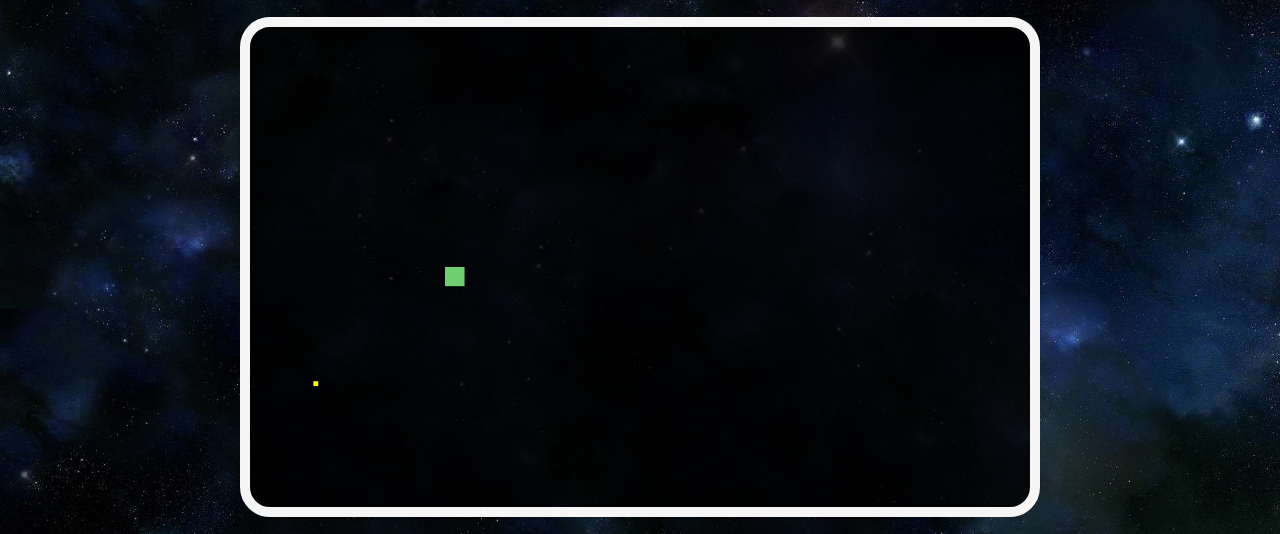
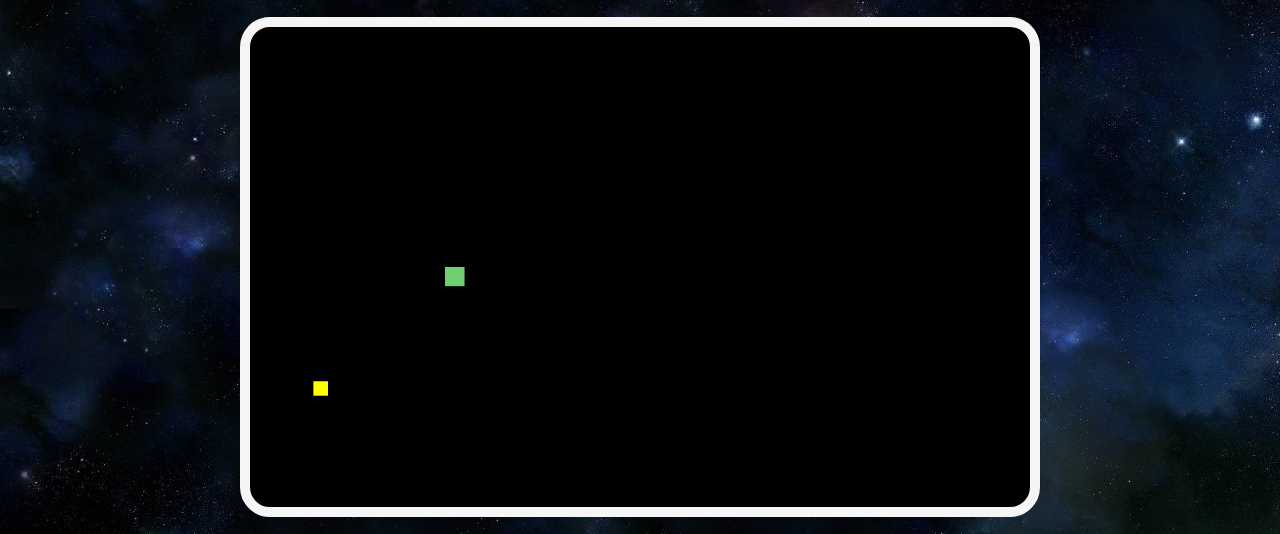
Before and after one commit to jamespanter/snake, a plain HTML site: page index.html in a window 1280 px wide. Shown: the part 118-652 px from the top of the page. Drawn offline with Linux system fonts and the light colour scheme.

Commit message:
Styling and logic cleanup

```diff
--- a/snake.js
+++ b/snake.js
@@ -1,22 +1,27 @@
 const canvas = document.getElementById("snake-container"),
   ctx = canvas.getContext("2d");
-let snakeX, snakeY;
-let score = 0;
-let arrayOfSnakeXCoords = [];
-let arrayOfSnakeYCoords = [];
-let arrayOfNodeXCoords = [];
-let arrayOfNodeYCoords = [];
-let d = 1;
-let direction;
+let snakeX,
+  snakeY,
+  direction,
+  score = 0,
+  arrayOfSnakeXCoords = [],
+  arrayOfSnakeYCoords = [],
+  arrayOfNodeXCoords = [],
+  arrayOfNodeYCoords = [],
+  d = 1;
 
 const newGame = () => {
   resetScore();
+  resetSnakePositionAndDirection();
+  clearCanvas();
+  createNode();
+  moveSnake();
+};
+
+const resetSnakePositionAndDirection = () => {
   snakeX = 200;
   snakeY = 250;
   direction = 0;
-  clearCanvas();
-  createNode();
-  moveSnake();
 };
 
 const clearCanvas = () => {
@@ -26,17 +31,17 @@ const clearCanvas = () => {
 const createNode = () => {
   let x = Math.floor(Math.random() * canvas.width),
     y = Math.floor(Math.random() * canvas.height);
-  if (x > canvas.width) {
-    x = canvas.width - 20;
+  if (x > canvas.width - 35) {
+    x = canvas.width - 35;
   }
-  if (y > canvas.height) {
-    y = canvas.height - 20;
+  if (y > canvas.height - 35) {
+    y = canvas.height - 35;
   }
   arrayOfNodeXCoords.push(x);
   arrayOfNodeYCoords.push(y);
   // console.log("Node X: " + arrayOfNodeXCoords, "Node Y: " + arrayOfNodeYCoords);
   ctx.fillStyle = "yellow";
-  ctx.fillRect(x, y, 5, 5);
+  ctx.fillRect(x, y, 15, 15);
 };
 
 const resetScore = () => {
@@ -57,8 +62,8 @@ const checkLose = () => {
 
 const moveSnake = () => {
   checkLose();
-  // console.log("x: " + arrayOfSnakeXCoords, "y: " + arrayOfSnakeYCoords);
-  ctx.clearRect(arrayOfSnakeXCoords[0], arrayOfSnakeYCoords[0], 20, 20);
+  console.log("x: " + arrayOfSnakeXCoords, "y: " + arrayOfSnakeYCoords);
+  ctx.clearRect(arrayOfSnakeXCoords[0] - 1, arrayOfSnakeYCoords[0] - 1, 21, 21);
   arrayOfSnakeYCoords.splice(0, 1);
   arrayOfSnakeXCoords.splice(0, 1);
   ctx.fillStyle = "rgb(111, 206, 111)";
@@ -95,9 +100,9 @@ const checkWin = (snakeX, snakeY) => {
   let snakeYStart = snakeY;
   let snakeYEnd = snakeY + 20;
   let nodeXStart = nodeX;
-  let nodeXEnd = nodeX + 5;
+  let nodeXEnd = nodeX + 15;
   let nodeYStart = nodeY;
-  let nodeYEnd = nodeY + 5;
+  let nodeYEnd = nodeY + 15;
   if (
     nodeXStart >= snakeXStart &&
     nodeXEnd <= snakeXEnd &&
@@ -106,6 +111,14 @@ const checkWin = (snakeX, snakeY) => {
   ) {
     addScore();
     createNode();
+  } else {
+    ctx.fillStyle = "yellow";
+    ctx.fillRect(
+      arrayOfNodeXCoords[arrayOfNodeXCoords.length - 1],
+      arrayOfNodeYCoords[arrayOfNodeYCoords.length - 1],
+      15,
+      15
+    );
   }
 };
 
--- a/snake.scss
+++ b/snake.scss
@@ -6,6 +6,7 @@
   margin: 0;
   box-sizing: border-box;
   color: whitesmoke;
+
   &:focus {
     outline: 0;
   }
@@ -33,7 +34,7 @@ h1 {
 
 #snake-container {
   border: solid 10px whitesmoke;
-  background-color: rgba(0, 0, 0, 0.8);
+  background-color: rgba(0, 0, 0, 1);
   height: 500px;
   border-radius: 30px;
   margin-bottom: 20px;
@@ -105,6 +106,7 @@ h2 {
       padding: 0 10%;
       text-align: center;
       border-radius: 15px;
+      background-color: rgba(245, 245, 245, 0.2);
 
       h2 {
         margin-bottom: 10px;
```
Also changed, not shown: snake.css, 1 other file.
